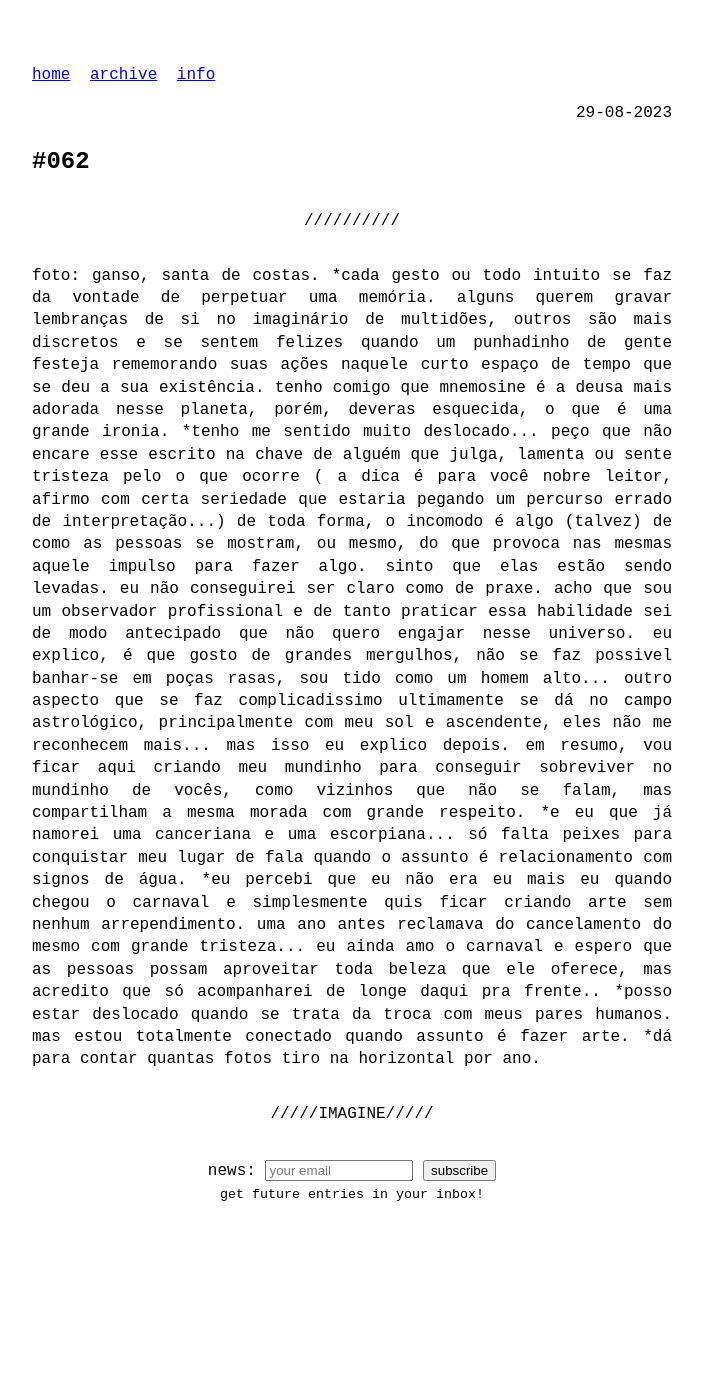
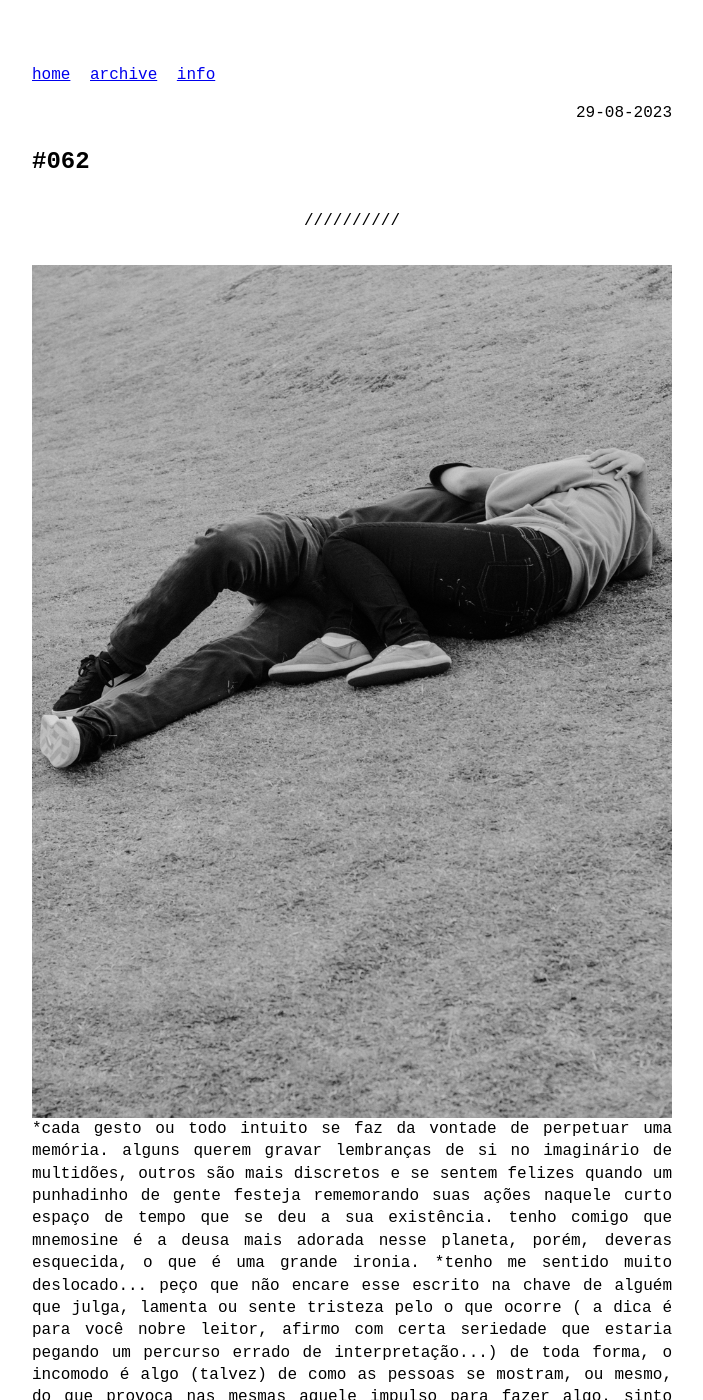
Before and after one commit to odaniloluna/odaniloluna.github.io, a Jekyll site: the page built from _posts/2023-08-29-#062.md, in a window 1280 px wide and 1400 px high. Shown: the whole window, without its empty margins (288-991 px from the left). Built offline with Jekyll 4.4.1, drawn with Linux system fonts in a browser that asks for light colours; some of the changed text lies outside the part shown.

Commit message:
Update 2023-08-29-#062.md

```diff
--- a/_posts/2023-08-29-#062.md
+++ b/_posts/2023-08-29-#062.md
@@ -5,7 +5,7 @@ slug: #062
 ---
 ---
 <p class="description" style="text-align: justify;">
-foto: ganso, santa de costas.
+<img src="/assets/danilo-luna-snapshots-35.jpg" />
 
 *cada gesto ou todo intuito se faz da vontade de perpetuar uma memória. alguns querem gravar lembranças de si no imaginário de multidões, outros são mais discretos e se sentem felizes quando um punhadinho de gente festeja rememorando suas ações naquele curto espaço de tempo que se deu a sua existência. tenho comigo que mnemosine é a deusa mais adorada nesse planeta, porém, deveras esquecida, o que é uma grande ironia.
 
```
